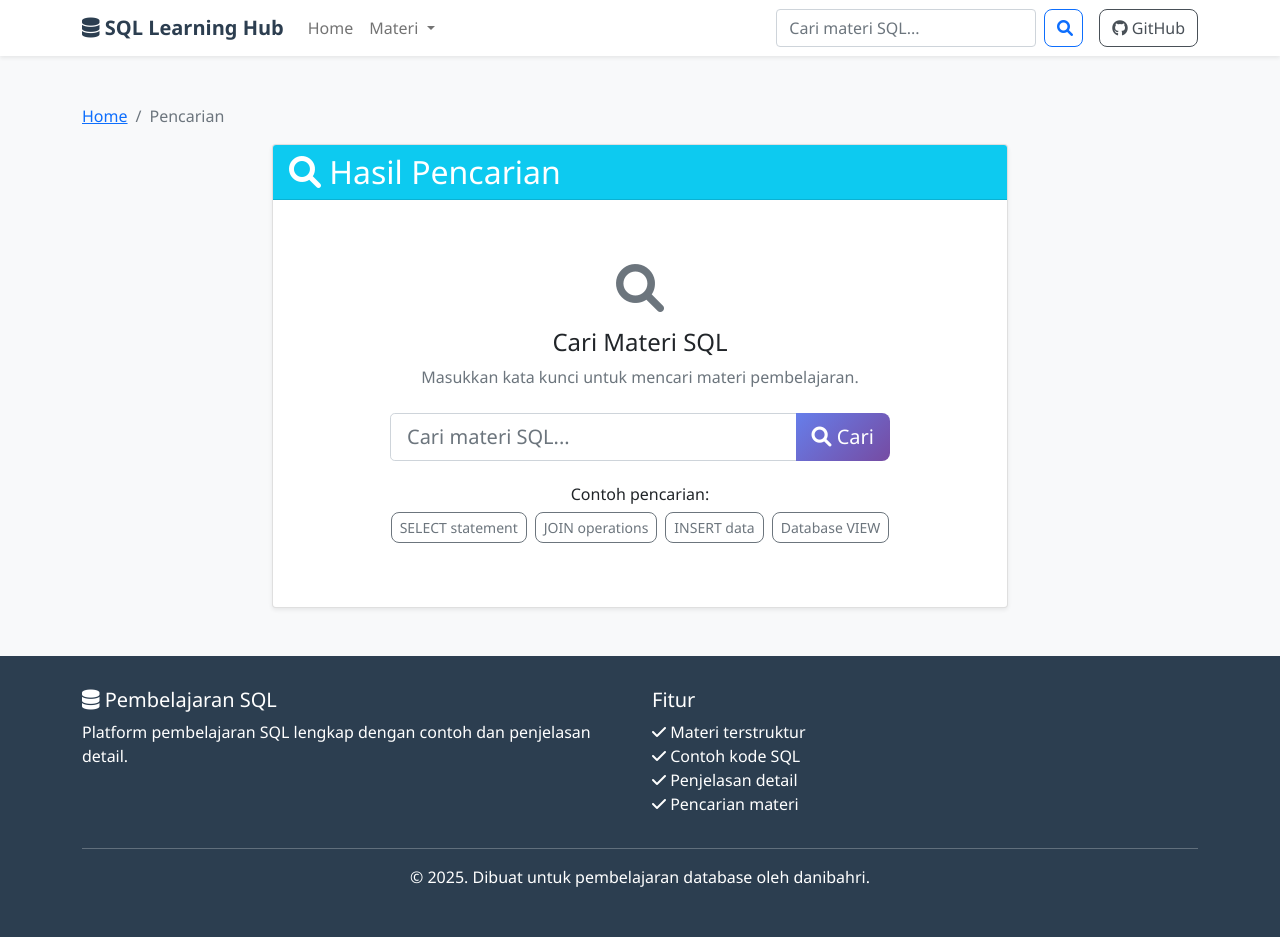
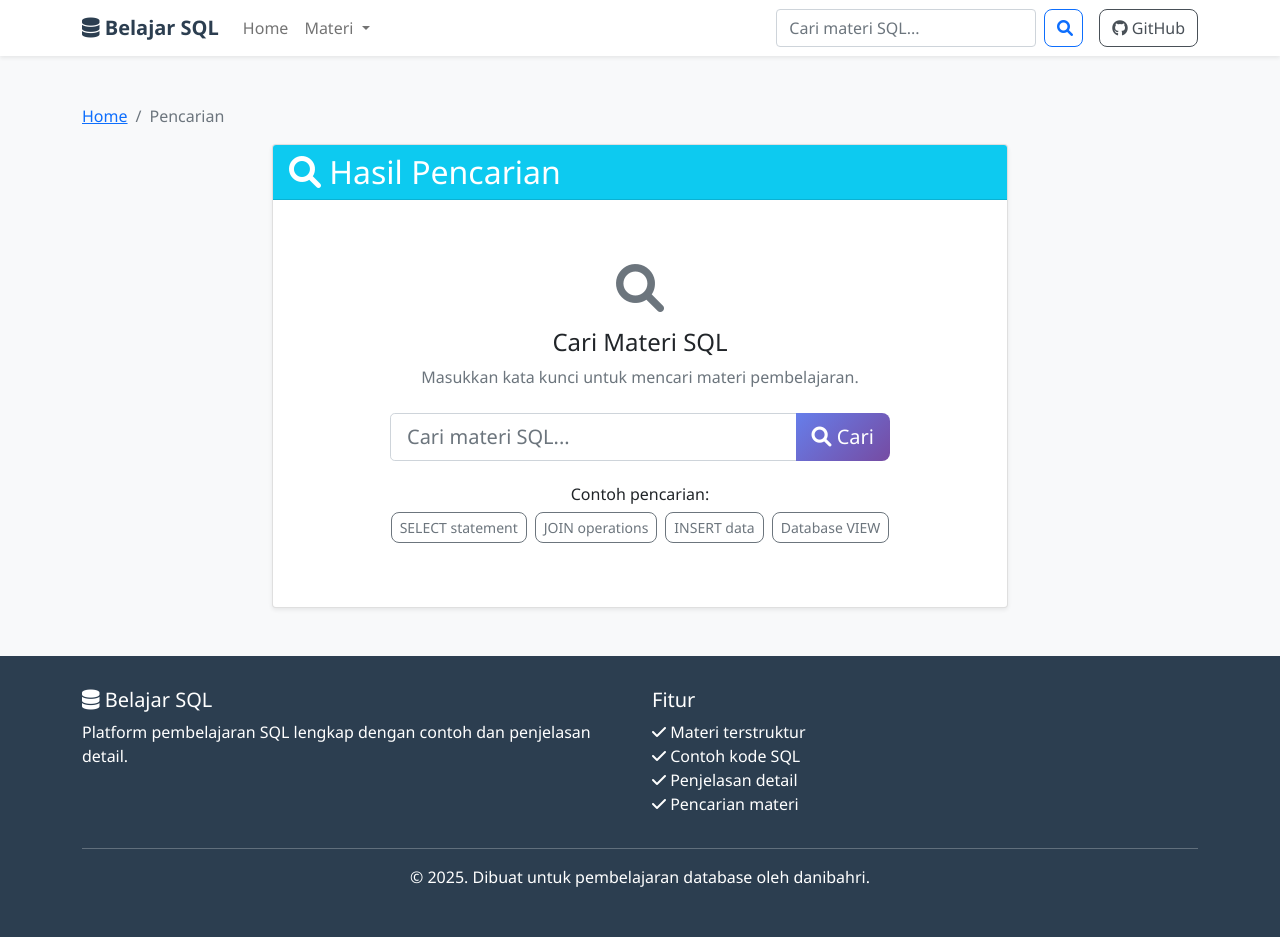
Before and after one commit to danibahri/sql-learning-hub, a Flask app: page /search in a window 1280 px wide. Run offline with Flask 3, Linux system fonts and the light colour scheme; some libraries are stand-ins or nearby versions.

Commit message:
update views

```diff
--- a/templates/base.html
+++ b/templates/base.html
@@ -3,7 +3,7 @@
   <head>
     <meta charset="UTF-8" />
     <meta name="viewport" content="width=device-width, initial-scale=1.0" />
-    <title>{% block title %}Pembelajaran SQL{% endblock %}</title>
+    <title>{% block title %}Belajar SQL{% endblock %}</title>
     <link
       href="https://cdn.jsdelivr.net/npm/bootstrap@5.1.3/dist/css/bootstrap.min.css"
       rel="stylesheet"
@@ -151,7 +151,7 @@
     <nav class="navbar navbar-expand-lg navbar-light bg-white shadow-sm">
       <div class="container">
         <a class="navbar-brand" href="/">
-          <i class="fas fa-database"></i> SQL Learning Hub
+          <i class="fas fa-database"></i> Belajar SQL
         </a>
         <button
           class="navbar-toggler"
@@ -225,7 +225,7 @@
       <div class="container">
         <div class="row">
           <div class="col-md-6">
-            <h5><i class="fas fa-database"></i> Pembelajaran SQL</h5>
+            <h5><i class="fas fa-database"></i> Belajar SQL</h5>
             <p>
               Platform pembelajaran SQL lengkap dengan contoh dan penjelasan
               detail.
--- a/templates/index.html
+++ b/templates/index.html
@@ -2,9 +2,7 @@
 %} {% block content %}
 <div class="hero-section">
   <div class="container">
-    <h1 class="display-4 mb-4">
-      <i class="fas fa-database"></i> Pembelajaran SQL
-    </h1>
+    <h1 class="display-4 mb-4"><i class="fas fa-database"></i> Belajar SQL</h1>
     <p class="lead mb-4">
       Website pembelajaran SQL lengkap dengan materi terstruktur, contoh kode,
       dan penjelasan detail.
--- a/templates/search.html
+++ b/templates/search.html
@@ -1,5 +1,5 @@
-{% extends "base.html" %} {% block title %}Pencarian: {{ query }} - SQL Learning
-Hub{% endblock %} {% block content %}
+{% extends "base.html" %} {% block title %}Pencarian: {{ query }} - Belajar
+SQL{% endblock %} {% block content %}
 <div class="container my-5">
   <nav aria-label="breadcrumb">
     <ol class="breadcrumb">
--- a/templates/section.html
+++ b/templates/section.html
@@ -1,5 +1,5 @@
-{% extends "base.html" %} {% block title %}{{ section.title }} - SQL Learning
-Hub{% endblock %} {% block content %}
+{% extends "base.html" %} {% block title %}{{ section.title }} - Belajar SQL{%
+endblock %} {% block content %}
 <div class="container my-5">
   <nav aria-label="breadcrumb">
     <ol class="breadcrumb">
--- a/templates/topic.html
+++ b/templates/topic.html
@@ -1,5 +1,5 @@
 {% extends "base.html" %} {% block title %}{{ topic.title }} - {{ section.title
-}} - SQL Learning Hub{% endblock %} {% block content %}
+}} - Belajar SQL{% endblock %} {% block content %}
 <div class="container my-5">
   <nav aria-label="breadcrumb">
     <ol class="breadcrumb">
```
Also changed, not shown: 1 other file.
